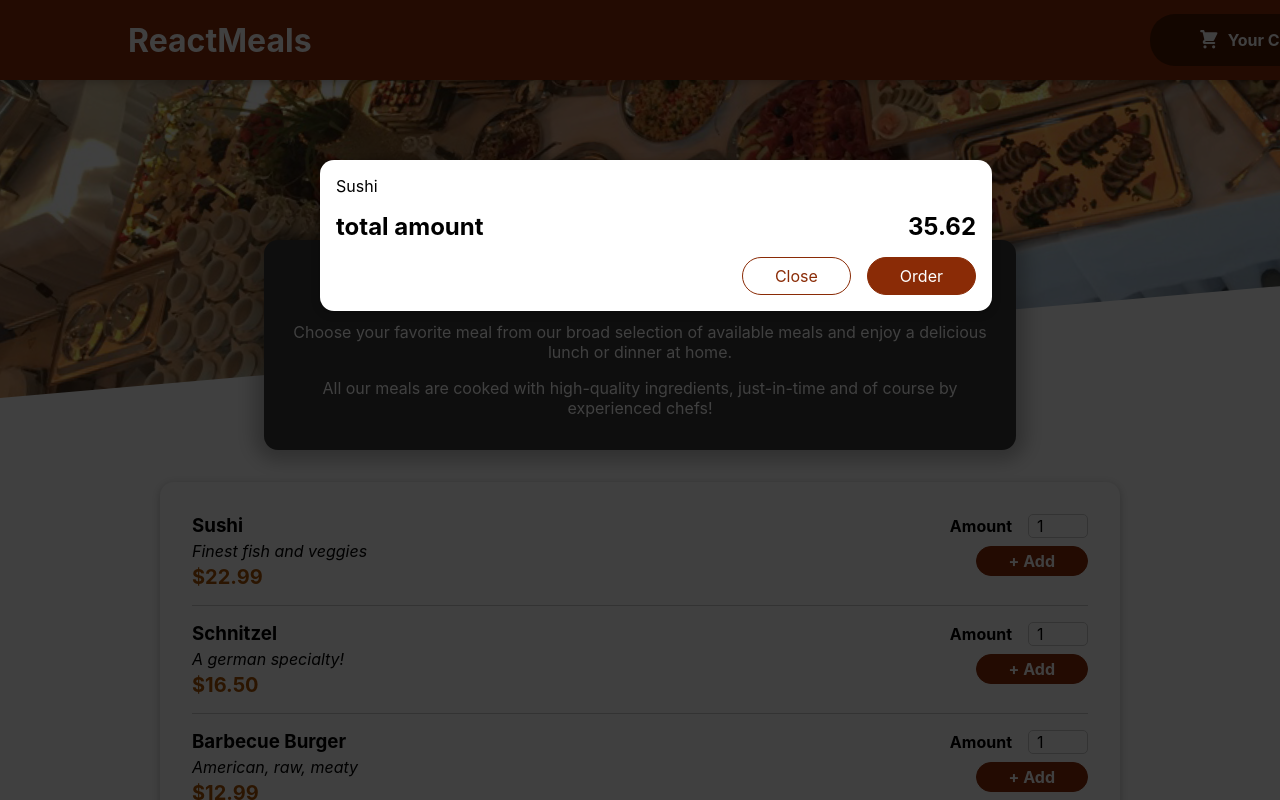
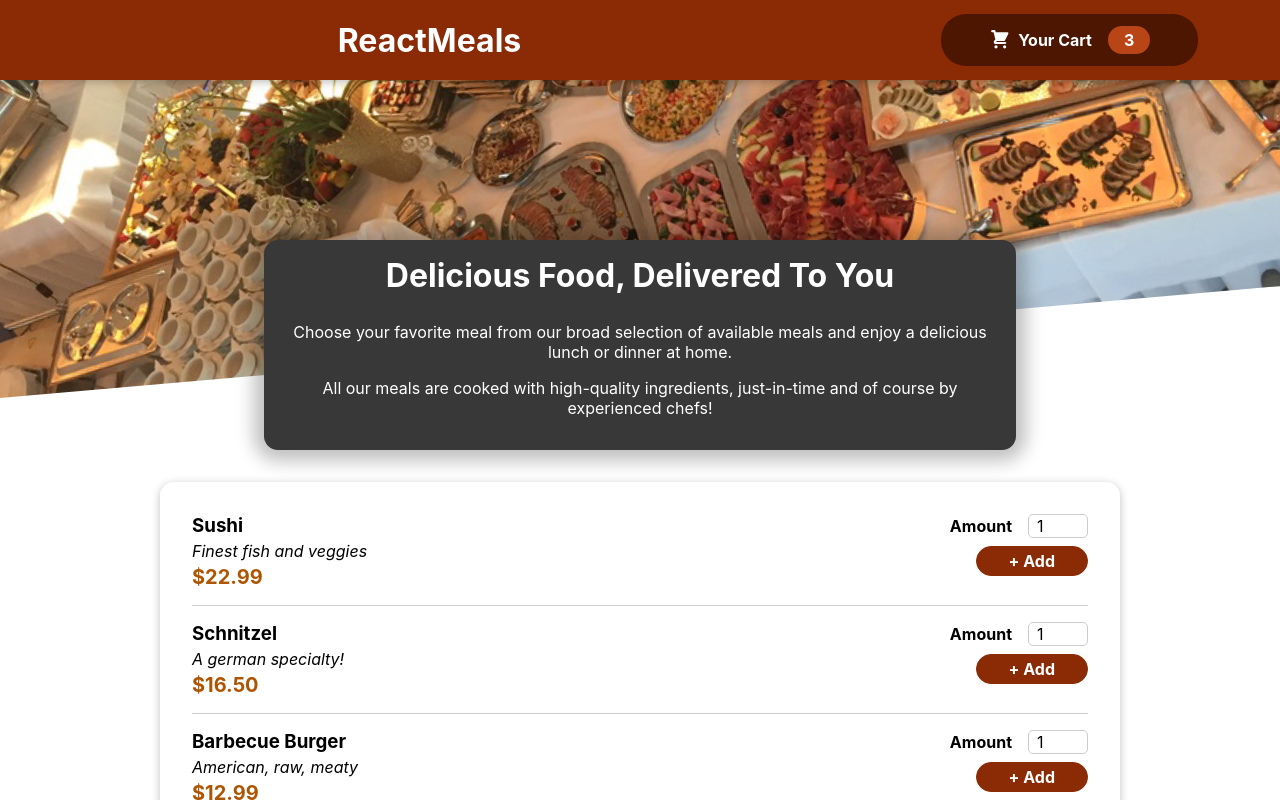
Before and after one commit to sushmabhapkar/food_ordersystem, a React (Create React App) app: page / in a window 1280 px wide. Shown: the top 800 px of the page. Built offline with nearby package versions, Linux system fonts and the light colour scheme.

Commit message:
viseo11->close and order button

```diff
--- a/src/App.js
+++ b/src/App.js
@@ -1,13 +1,27 @@
-import { Fragment } from 'react';
+import { Fragment,useState } from 'react';
 
 import Header from './components/Layout/Header';
 import Meals from './components/Meals/Meals';
 import Cart from './components/Card/Cart';
+
 function App() {
+
+  const [cartIsShown,setCartShown]=useState(false);
+
+     function showCartHandler()
+     {
+       setCartShown(true);
+
+     }
+
+     function hideCartHandler()
+     {
+      setCartShown(false);
+     }
   return (
     <Fragment>
-      <Cart/>
-      <Header />
+      {cartIsShown && <Cart onClose={hideCartHandler}/>}
+      <Header onShowCart={showCartHandler}/>
       <main>
         <Meals/>
       </main>
--- a/src/components/Card/Cart.js
+++ b/src/components/Card/Cart.js
@@ -6,14 +6,14 @@
         {is:'c1',name:'Sushi',amount:2,price:12.99}
      ].map((item) =><li>{item.name}</li>)}</ul>;
   return (
-    <Modal>
+    <Modal onClose={props.onClose}>
       {cartitems}
       <div className={classes.total}>
         <span>total amount</span>
         <span>35.62</span>
       </div>
        <div className={classes.actions}>
-         <button className={classes['button--alt']}>Close</button>
+         <button className={classes['button--alt']} onClick={props.onClose}>Close</button>
          <button className={classes.button}>Order</button>
        </div>
 
--- a/src/components/Layout/Header.js
+++ b/src/components/Layout/Header.js
@@ -9,7 +9,7 @@
     <Fragment>
       <header className={classes.header}>
         <h1>ReactMeals</h1>
-        <HeaderCartButton />
+        <HeaderCartButton onClick={props.onShowCart}/>
       </header>
       <div className={classes['main-image']}>
         <img src={mealsImage} alt='A table full of delicious food!' />
--- a/src/components/Layout/Header.module.css
+++ b/src/components/Layout/Header.module.css
@@ -7,8 +7,8 @@
   background-color: #8a2b06;
   color: white;
   display: flex;
-  justify-content: space-between;
-  align-items: center;
+  justify-content:space-around;
+  align-items:center;
   padding: 0 10%;
   box-shadow: 0 2px 8px rgba(0, 0, 0, 0.25);
   z-index: 10;
--- a/src/components/Layout/HeaderCardButton.js
+++ b/src/components/Layout/HeaderCardButton.js
@@ -3,7 +3,7 @@
 
 const HeaderCartButton = (props) => {
   return (
-    <button className={classes.button}>
+    <button className={classes.button} onClick={props.onClick}>
       <span className={classes.icon}>
         <CartIcon />
       </span>
--- a/src/components/UI/Modal.js
+++ b/src/components/UI/Modal.js
@@ -4,7 +4,7 @@
 
 function Backdrop(props)
 {
-  return <div className={classes.backdrop}></div>
+  return <div className={classes.backdrop} onClick={props.onClose}></div>
 };
 
 function ModalOverlay(props)
@@ -21,7 +21,7 @@
     const portalElement=document.getElementById('overlays');
   return (
     <Fragment>
-         {ReactDOM.createPortal(<Backdrop/>, portalElement)}
+         {ReactDOM.createPortal(<Backdrop onClose={props.onClose}/>, portalElement)}
          {ReactDOM.createPortal(<ModalOverlay>{props.children}</ModalOverlay>,
          portalElement)}
     </Fragment>
```
Also changed, not shown: src/components/Layout/HeaderCartButton.module.css (indentation only).
